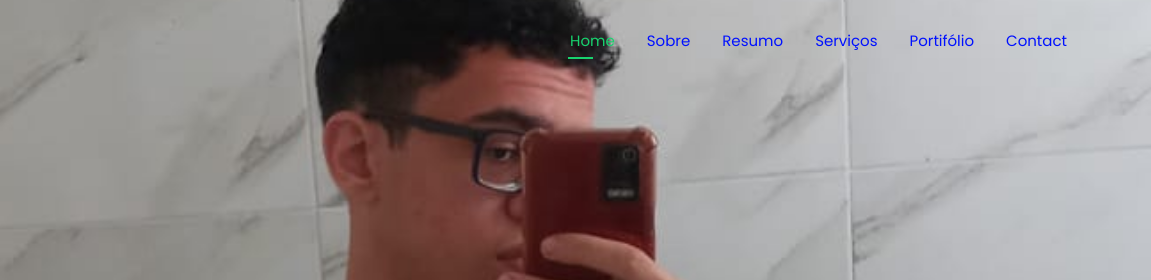
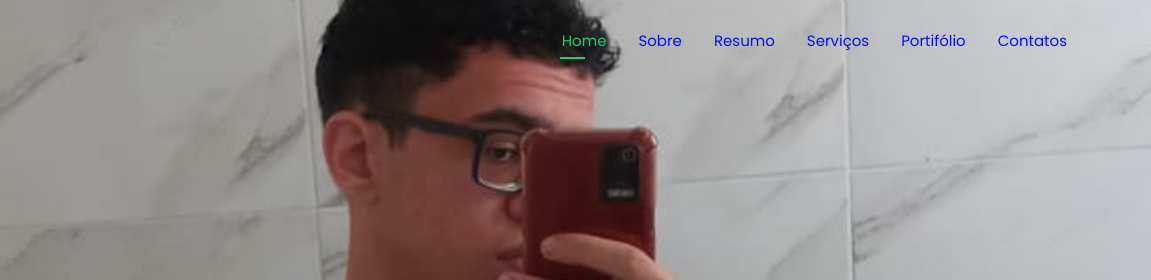
Before and after one commit to lucas8924/por, a plain HTML site: page index.html in a window 1280 px wide. Shown: the top 280 px of the page, 129-1280 px from the left. Drawn offline with Linux system fonts and the light colour scheme; files whose address does not match are found by name.

Commit message:
Update index.html

```diff
--- a/index.html
+++ b/index.html
@@ -57,7 +57,7 @@
 
 
           </li>
-          <li><a href="contact.html">Contact</a></li>
+          <li><a href="contact.html">Contatos</a></li>
         </ul>
         <i class="mobile-nav-toggle d-xl-none bi bi-list"></i>
       </nav>
```
